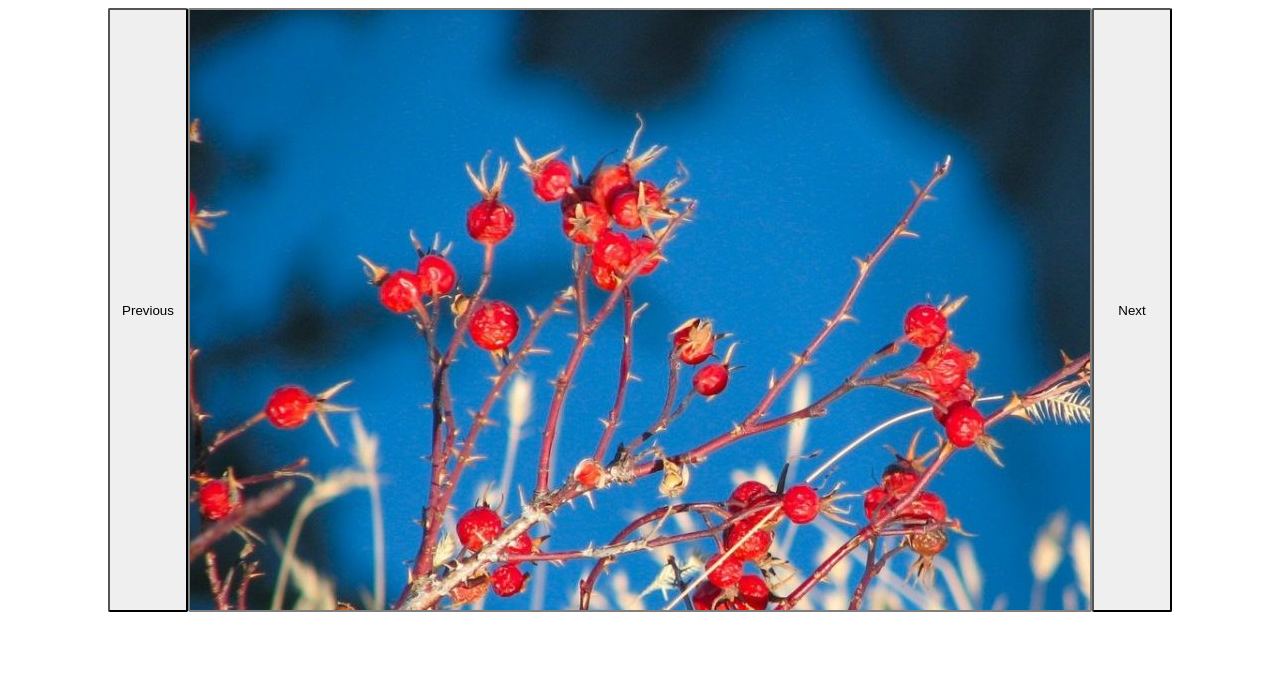
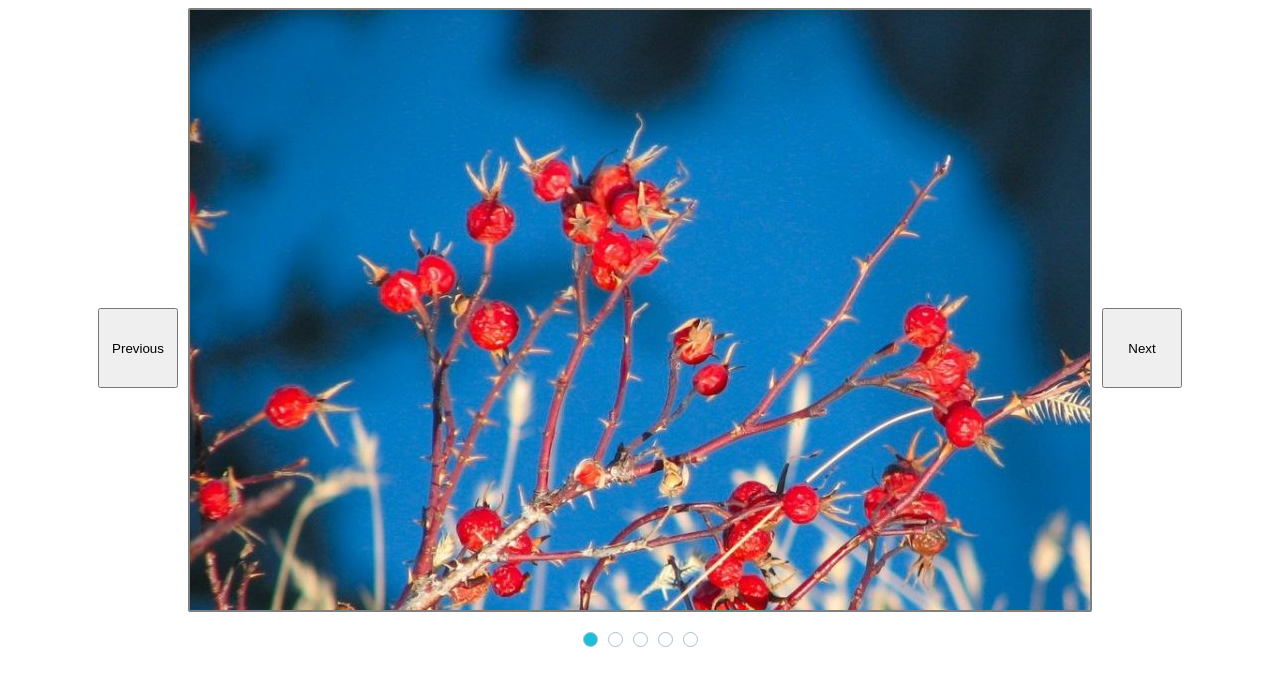
Before and after one commit to aleksandra-szewczyk/exercises_jquery, a plain HTML site: page index.html in a window 1280 px wide. Drawn offline with nearby package versions, Linux system fonts and the light colour scheme.

Commit message:
Add carousel indicators

```diff
--- a/css/style.css
+++ b/css/style.css
@@ -28,7 +28,35 @@
     cursor: pointer;
 }
 
+#carousel-indicators {
+    text-align: center;
+    margin-top: 20px;
+}
+
+#carousel-indicators a{
+    display:inline-block;
+    width:13px;
+    height:13px;
+    background:#fff;
+    margin:0 3px;
+    border-radius: 25px;
+    border:1px solid #a6bfd1;
+    cursor: pointer;
+    font-size:1px;
+    color:#fff;
+    text-indent:-10000px;
+    overflow:hidden;
+}
+
+#carousel-indicators > .activeSlide{
+    background:#1ebed6;
+}
+
 button {
+    margin-top: 300px;
+    margin-left: 10px;
+    margin-right: 10px;
     width: 80px;
-    border-radius: 2px;
+    height: 80px;
+    cursor: pointer;
 }
--- a/index.html
+++ b/index.html
@@ -9,16 +9,15 @@
     <title>Carousel jQuery</title>
     <link rel="stylesheet" href="css/style.css">
     <script src="https://ajax.googleapis.com/ajax/libs/jquery/1.12.4/jquery.min.js"></script>
-    <script src="http://maxcdn.bootstrapcdn.com/bootstrap/3.3.5/js/bootstrap.min.js"></script>
 </head>
 <body>
     <div id="container">
         <button id="previous">Previous</button>
-        <div id="carousel">
-            <ul>
+        <div id="carousel" class="carousel slide">
+           <ul>
                 <li>
                     <img src="images/1.jpg" alt="" title="1">
-                /li>
+                </li>
                 <li>
                     <img src="images/2.jpeg" alt="" title="2">
                 </li>
@@ -35,6 +34,13 @@
         </div>
         <button id="next">Next</button>
     </div>
+    <div id="carousel-indicators">
+        <a href="#" class="activeSlide">1</a>
+        <a href="#" class="">2</a>
+        <a href="#" class="">3</a>
+        <a href="#" class="">4</a>
+        <a href="#" class="">5</a>
+    </div>
     <script type="text/javascript" src="js/scripts.js"></script>
 </body>
 </html>
```
Also changed, not shown: js/scripts.js (line endings or trailing spaces).
